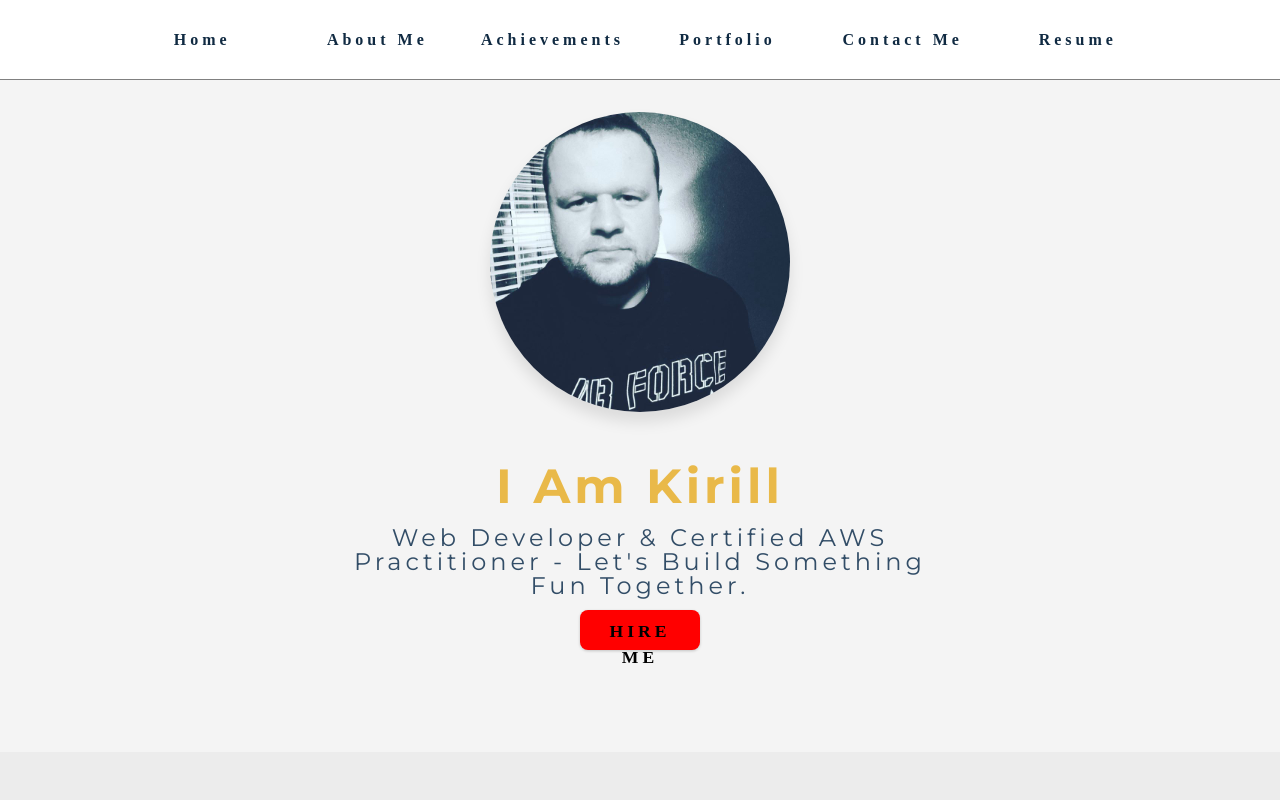
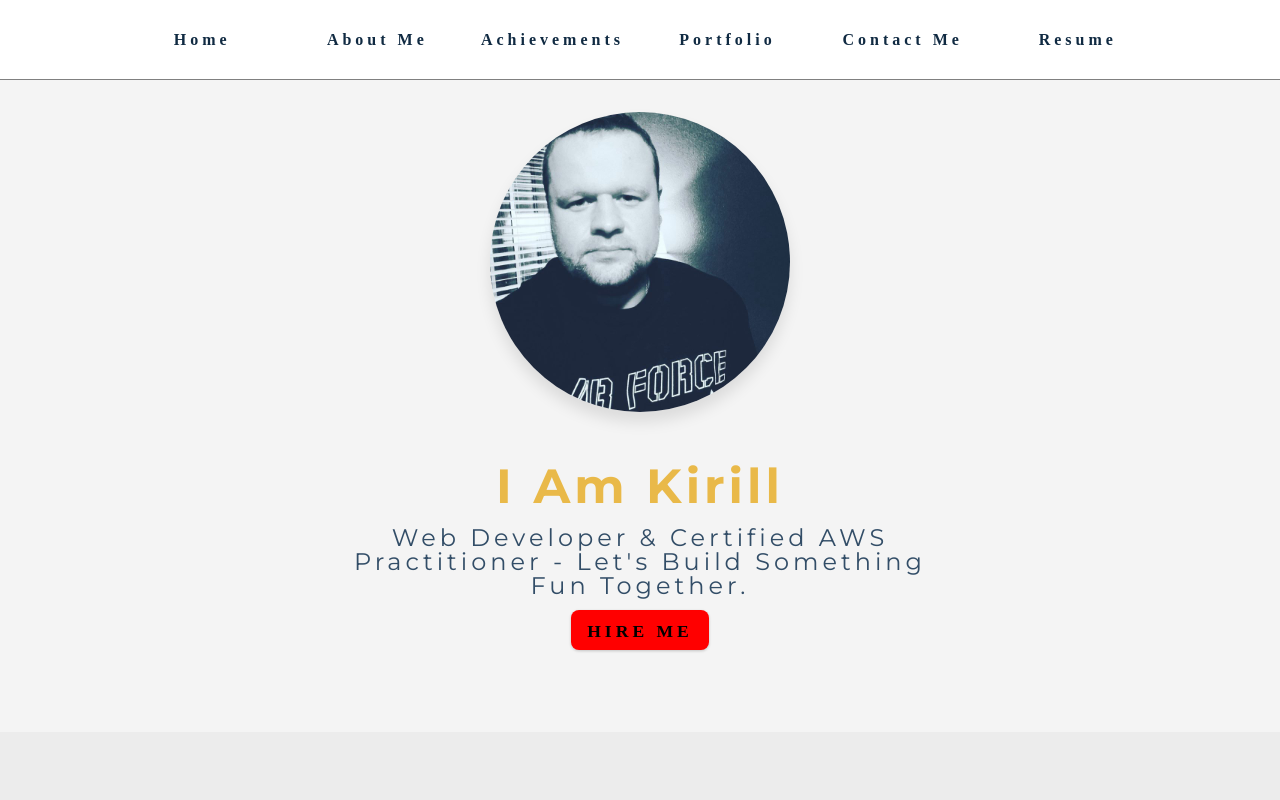
Before and after one commit to Kirill777-web/PortfolioWebDev, a React (Vite) app: page / in a window 1280 px wide. Shown: the top 800 px of the page. Built offline with nearby package versions, Linux system fonts and the light colour scheme.

Commit message:
changes width btn in hero section

```diff
--- a/src/Contact.css
+++ b/src/Contact.css
@@ -51,7 +51,7 @@ textarea.form-control {
 }
 
 .btn {
-  width: 20%;
+  width: 23%;
   height: 40px;
   margin-left: auto;
   margin-right: auto;
```
